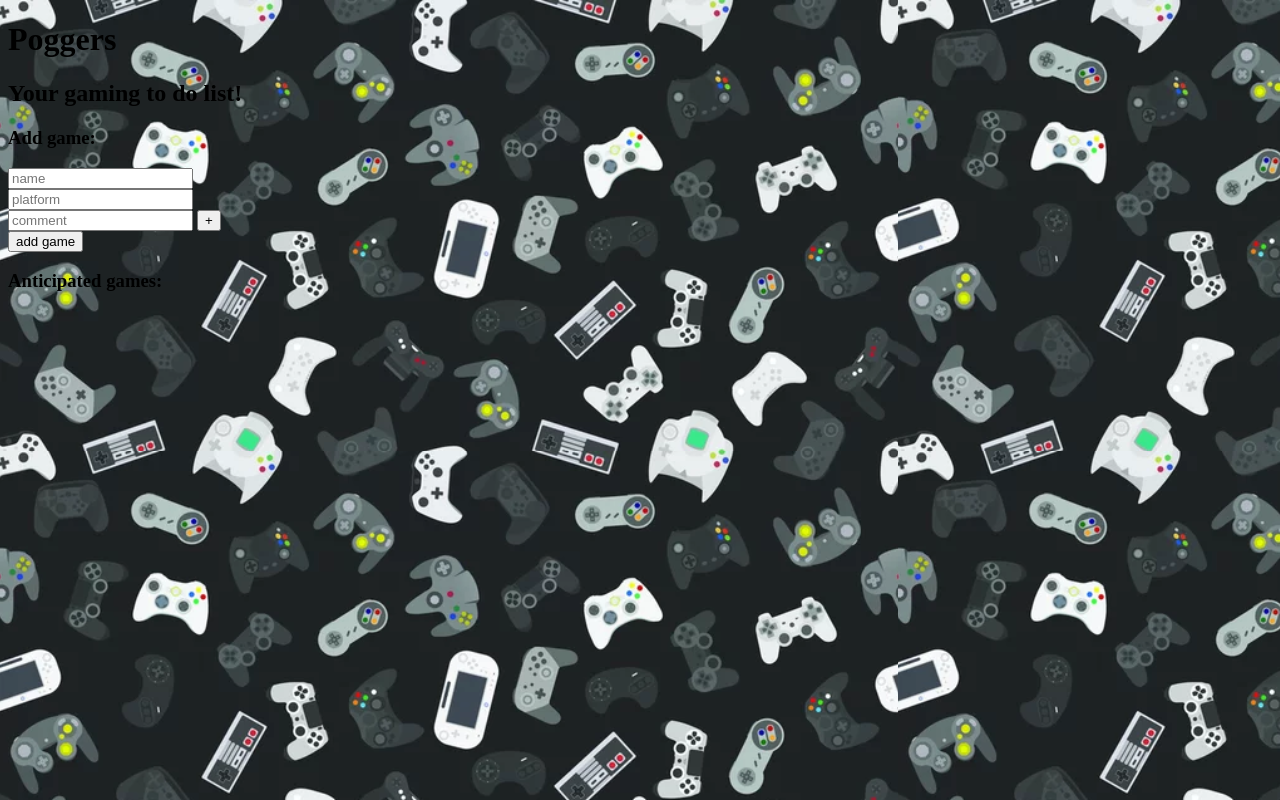
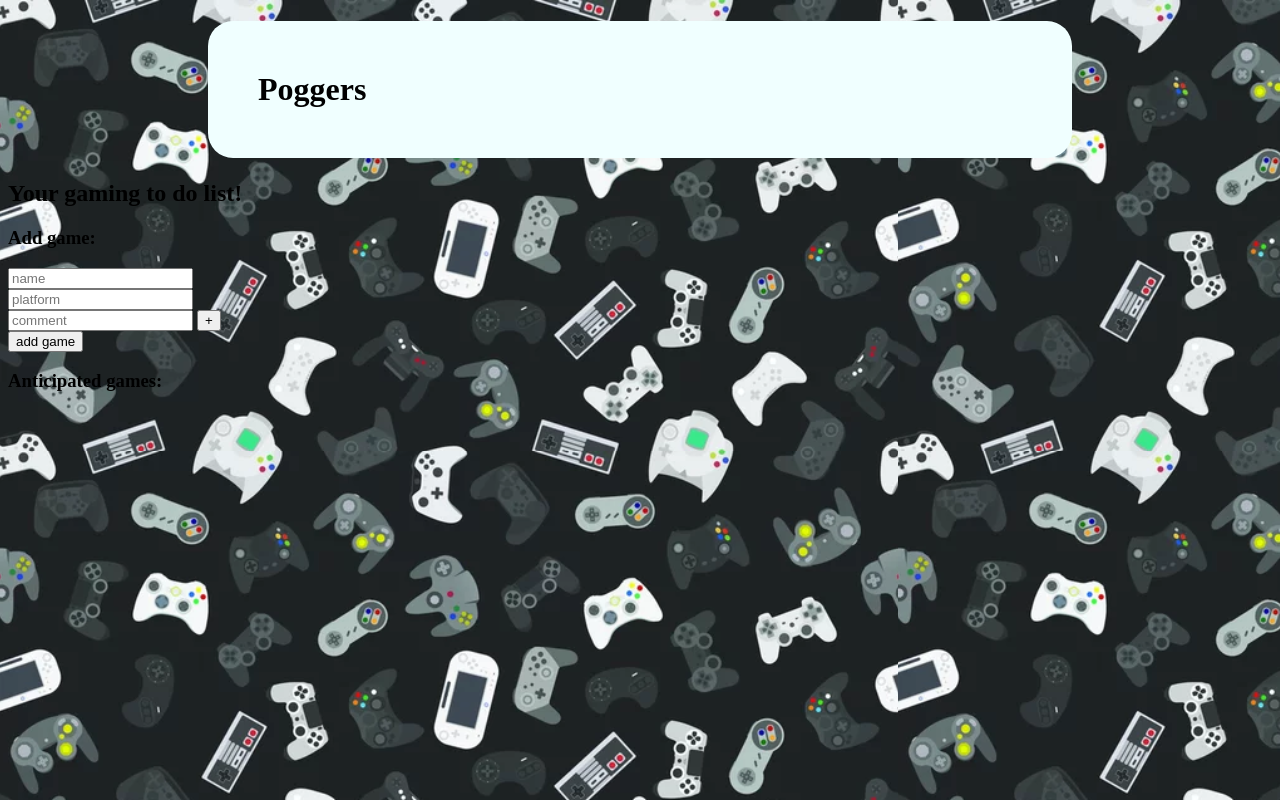
Before and after one commit to cgoranov/poggers-frontend, a website: page index.html in a window 1280 px wide. Drawn offline with Linux system fonts and the light colour scheme; no server answers.

Commit message:
added background and styling to title of page

```diff
--- a/assets/stylesheets/index.css
+++ b/assets/stylesheets/index.css
@@ -1,3 +1,11 @@
 body {
     background-image: url(../art/background-controllers.PNG)
-  }
+}
+
+h1 {
+    background-color: azure;
+    margin-left: 200px;
+    margin-right: 200px;
+    padding: 50px;
+    border-radius: 25px;
+}
```
